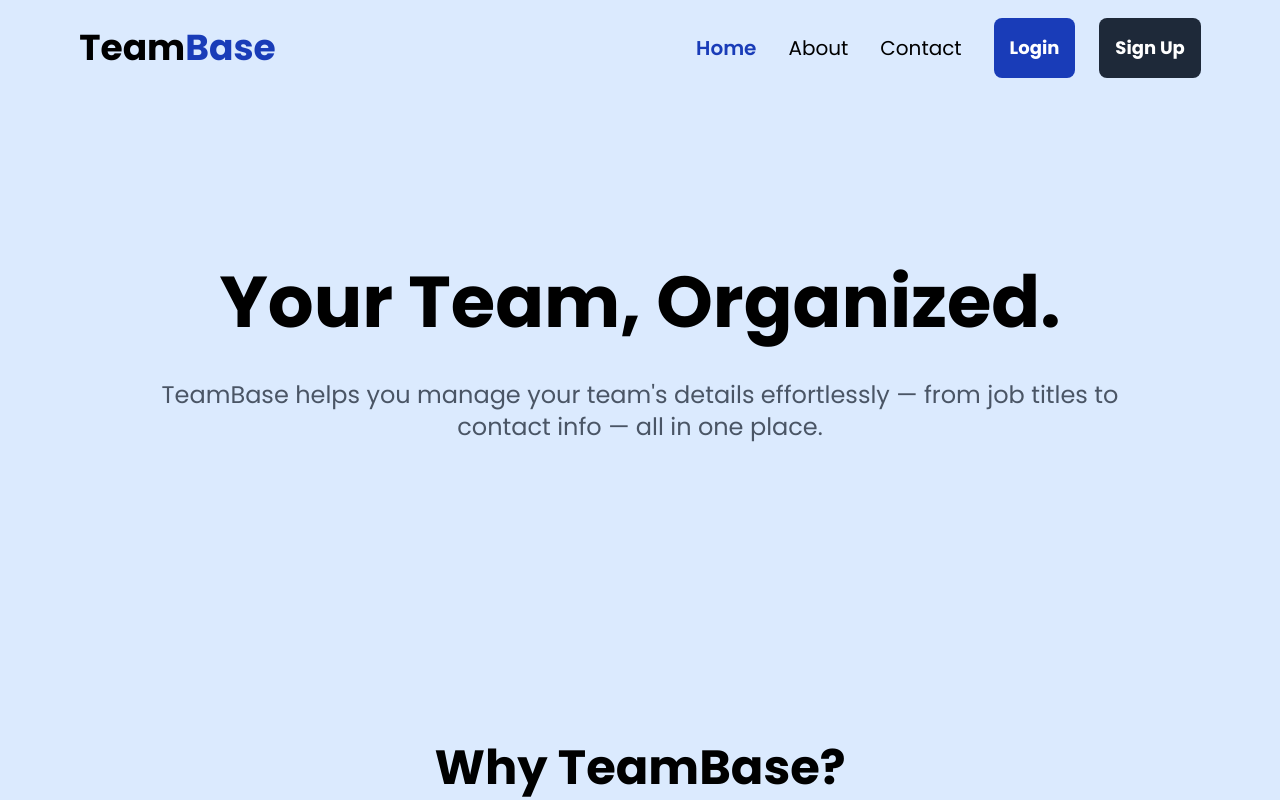
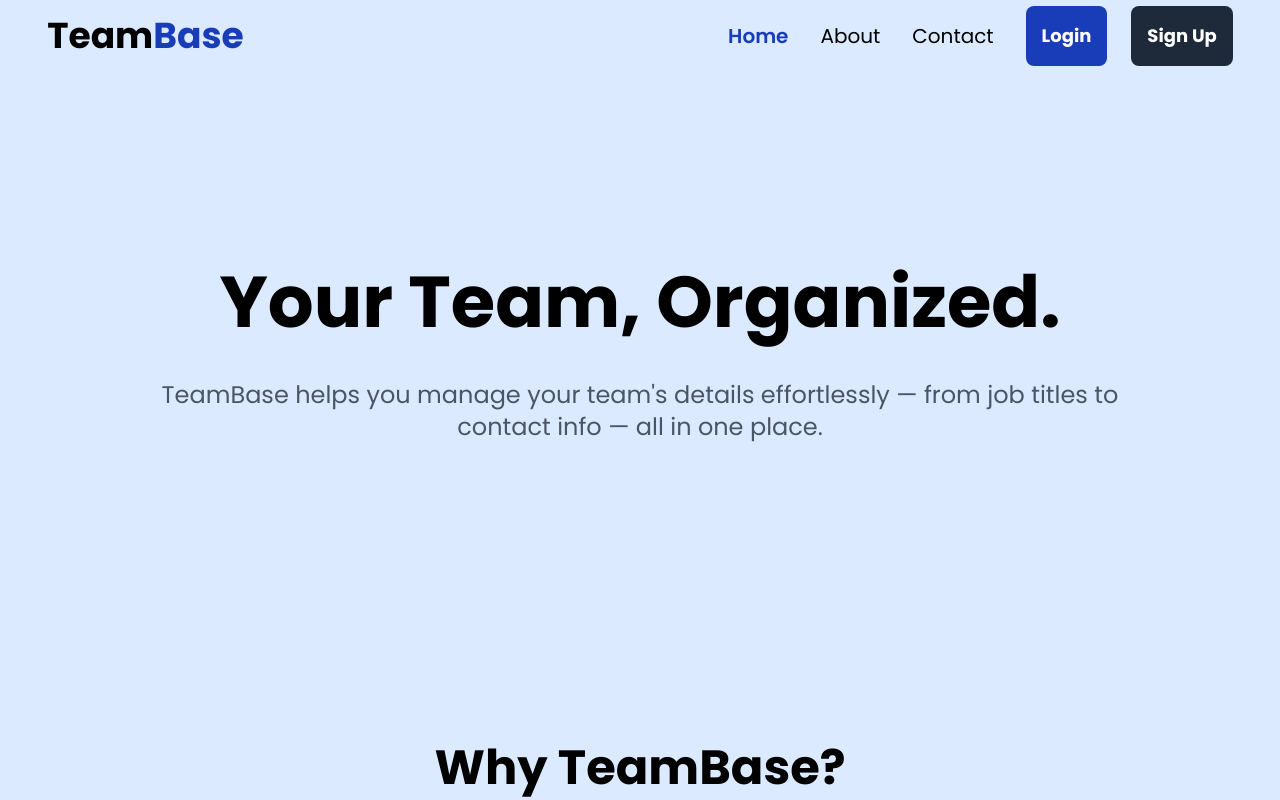
Before and after one commit to Izzeddin-Samara/TeamBase, a React (Vite) app in the folder Client/: page / in a window 1280 px wide. Shown: the top 800 px of the page. Built offline with nearby package versions, Linux system fonts and the light colour scheme.

Commit message:
Remove Padding from Navbar component

```diff
--- a/Client/src/components/Navbar.tsx
+++ b/Client/src/components/Navbar.tsx
@@ -19,7 +19,7 @@ const Navbar = () => {
 
   return (
     <nav className="w-full fixed bg-blue-100 p-4">
-      <div className="max-w-[95%] mx-auto flex justify-between items-center h-10 p-8">
+      <div className="max-w-[95%] mx-auto flex justify-between items-center h-10">
         <Link to={isLoggedIn ? "/dashboard" : "/"}>
           <h1 className="text-3xl md:text-4xl font-bold cursor-pointer">
             Team<span className="text-blue-800">Base</span>
```
